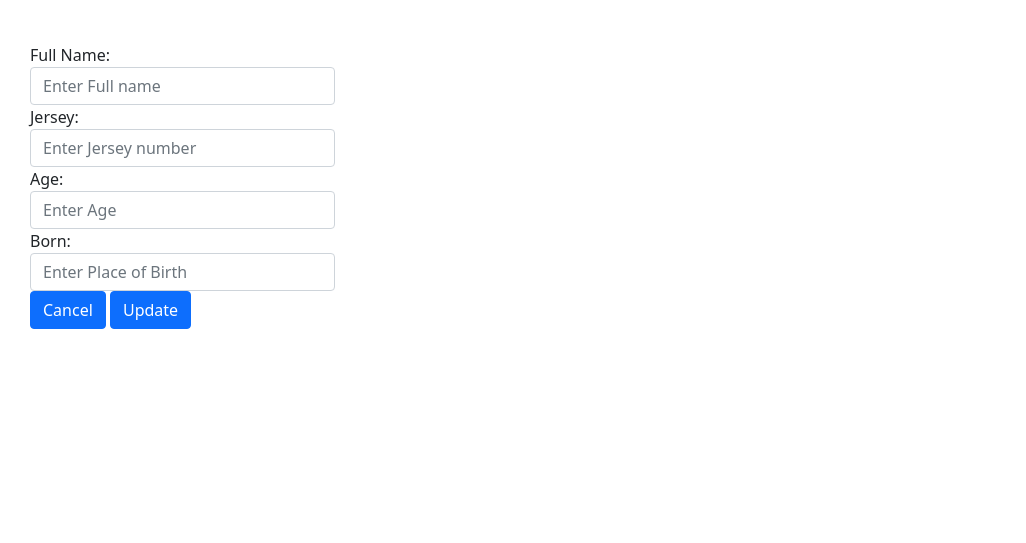
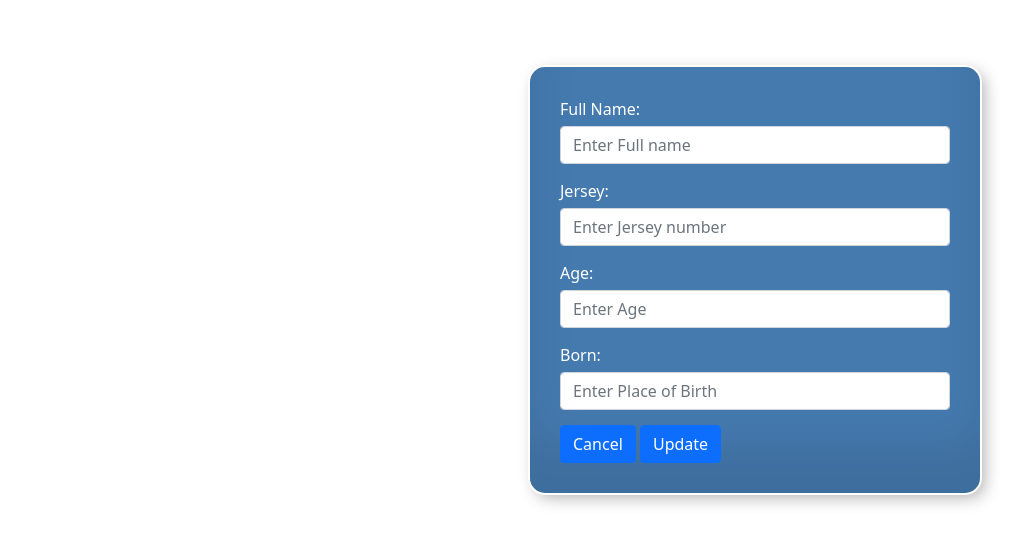
Before and after one commit to AmirHusseini/FetchAPI, a plain HTML site: page index.html in a window 1280 px wide. Both pictures are taken after a click on the link "Add a new Player". Shown: the part 83-626 px from the top of the page, without its empty margins (0-1026 px from the left). Drawn offline with nearby package versions, Linux system fonts and the light colour scheme; no server answers.

Commit message:
z-index added to forms

```diff
--- a/index.html
+++ b/index.html
@@ -39,54 +39,58 @@
             </div>
         </section>
         <section id="sectionNew" class="mt-5">
+            <div class="pos">
                 <form id="addform">
-                <div class="form-group w-25">
+                    <div class="form-group w-65">
                         <label for="namn">Full Name:</label>
                         <input type="text" class="form-control" id="namn" name="namn" placeholder="Enter Full name" required>
                     </div>
 
-                <div class="form-group w-25">
+                    <div class="form-group w-65">
                         <label for="jersey">Jersey:</label>
                         <input type="number" class="form-control" id="jersey" name="jersey" placeholder="Enter Jersey number" required>
                     </div>
 
-                <div class="form-group w-25">
+                    <div class="form-group w-65">
                         <label for="age">Age:</label>
                         <input type="number" class="form-control" id="age" name="age" placeholder="Enter Age" required>
                     </div>
 
-                <div class="form-group w-25">
+                    <div class="form-group w-65">
                         <label for="born">Born:</label>
                         <input type="text" class="form-control" id="born" name="born" placeholder="Enter Place of Birth" required>
                     </div>
                     <button id="cancelButton" type="button" class="btn btn-primary">Cancel</button>
                     <button id="submitform" type="submit" class="btn btn-primary">Update</button>
                 </form>
+            </div>
         </section>
         <section id="sectionEdit" class="mt-5">
+            <div class="pos">
                 <form id="upform">
-                <div class="form-group w-25">
+                    <div class="form-group w-70">
                         <label for="namne">Full Name:</label>
                         <input type="text" class="form-control" id="namne" name="namn" placeholder="Enter Full name" required>
                     </div>
 
-                <div class="form-group w-25">
+                    <div class="form-group w-70">
                         <label for="jerseye">Jersey:</label>
                         <input type="number" class="form-control" id="jerseye" name="jersey" placeholder="Enter Jersey number" required>
                     </div>
 
-                <div class="form-group w-25">
+                    <div class="form-group w-70">
                         <label for="agee">Age:</label>
                         <input type="number" class="form-control" id="agee" name="age" placeholder="Enter Age" required>
                     </div>
 
-                <div class="form-group w-25">
+                    <div class="form-group w-70">
                         <label for="borne">Born:</label>
                         <input type="text" class="form-control" id="borne" name="born" placeholder="Enter Place of Birth" required>
                     </div>
                     <button id="cancelButto" type="button" class="btn btn-primary">Cancel</button>
                     <button id="submit" type="submit" class="btn btn-primary">Update</button>
                 </form>
+            </div>
         </section>
     </main>
 
--- a/script.js
+++ b/script.js
@@ -217,9 +217,10 @@ function showSection(sectionsId){
       sectionEdit.style.display = "none";
   }
   else if(sectionsId == 'sectionEdit'){
-      sectionList.style.display = "none";
+      sectionList.style.display = "block";
       sectionNew.style.display = "none";
       sectionEdit.style.display = "block";
+      sectionList.style.opacity = 0.15;
   }
 }
 
--- a/style.css
+++ b/style.css
@@ -51,3 +51,22 @@ th{
 section{
   padding: 0px 30px 0px 30px;
 }
+#upform, #addform{
+  background-color: #457aaf;
+  width: 450px;
+  border-radius: 15px;
+  padding: 30px;
+  margin-left: 500px;
+  color: white;
+  box-shadow: inset 0 -3em 3em rgba(0,0,0,0.1),
+  0 0  0 2px rgb(255,255,255),
+  0.3em 0.3em 1em rgba(0,0,0,0.3);
+}
+.pos{
+  position: absolute;
+  top: 150px;
+  z-index: 0;
+}
+.form-control{
+  margin: 5px 0 15px 0;
+}
```
Lines whose indentation alone changed are shown as unchanged.
